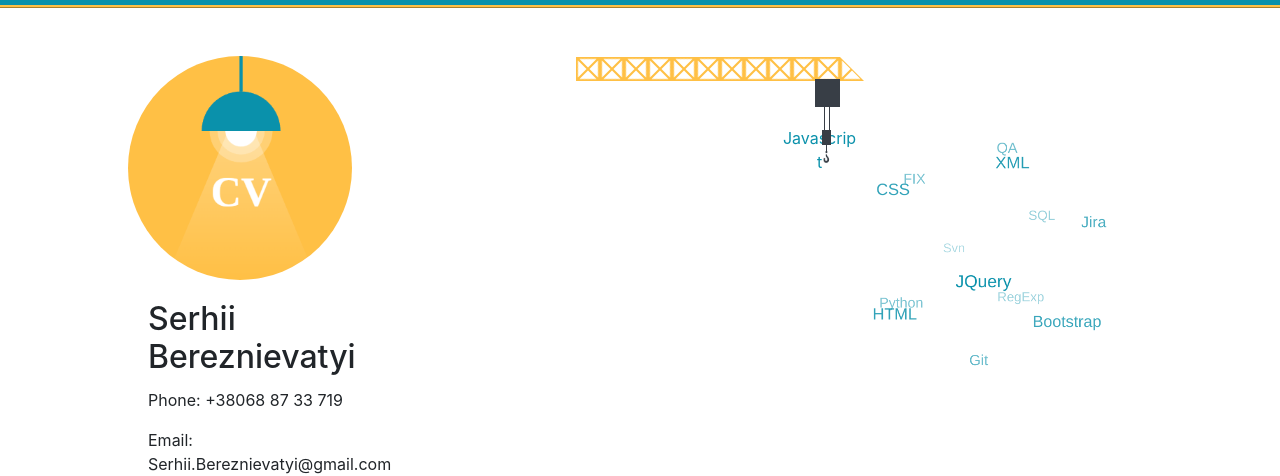
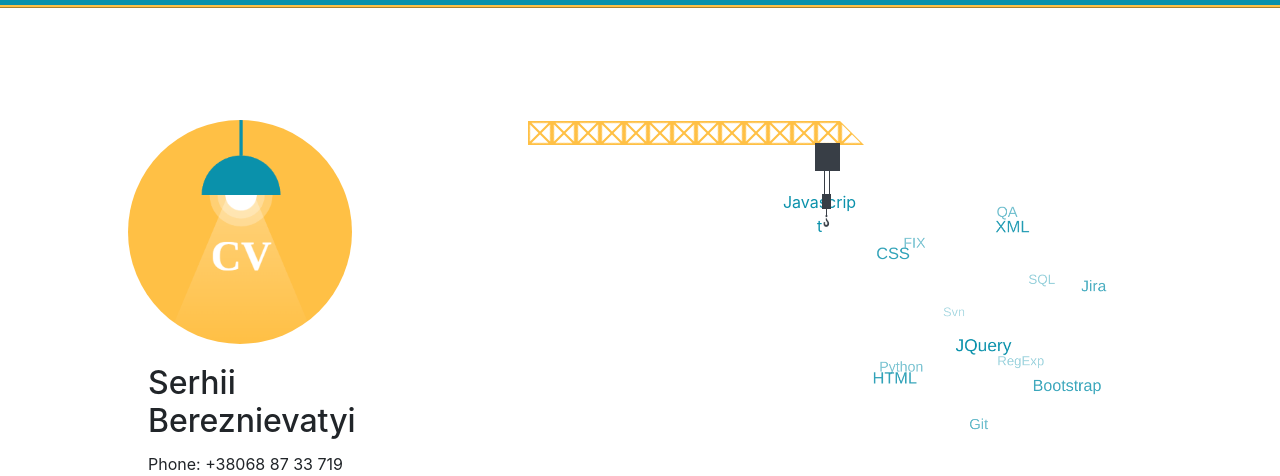
Before and after one commit to FrontSmart/sbweb, a plain HTML site: page index.html in a window 1280 px wide. Shown: the part 59-535 px from the top of the page. Drawn offline with nearby package versions, Linux system fonts and the light colour scheme.

Commit message:
Adding crane.

```diff
--- a/css/style.css
+++ b/css/style.css
@@ -37,7 +37,7 @@ header{
 .main-child{
 	display: flex;
 	justify-content: space-between;
-	padding-top: 3rem;
+	padding-top: 7rem;
 	margin: 0 10%;
 }
 
@@ -218,6 +218,16 @@ header{
 	top: -69px;
 }
 
+#arm .arm-block:nth-child(12){
+	left: -230px;
+	top: -69px;
+}
+
+#arm .arm-block:nth-child(13){
+	left: -254px;
+	top: -69px;
+}
+
 .bottom-white{
 	top: 4px;
 	left: -6px;
--- a/index.html
+++ b/index.html
@@ -144,10 +144,23 @@
 									<div class="top-white"></div>
 									<div class="right-white"></div>
 								</div>
+								<div class="arm-block">
+									<div class="bottom-white"></div>
+									<div class="left-white"></div>
+									<div class="top-white"></div>
+									<div class="right-white"></div>
+								</div>
+								<div class="arm-block">
+									<div class="bottom-white"></div>
+									<div class="left-white"></div>
+									<div class="top-white"></div>
+									<div class="right-white"></div>
+								</div>
 								<div id="arm-block-end" class="arm-block">
 									<div class="bottom-white"></div>
 									<div class="left-white"></div>
 								</div>
+								<div id="counterweight"></div>
 							</div>
 							<div id="cable">
 								<section id="block-arm-hook"></section>
```
